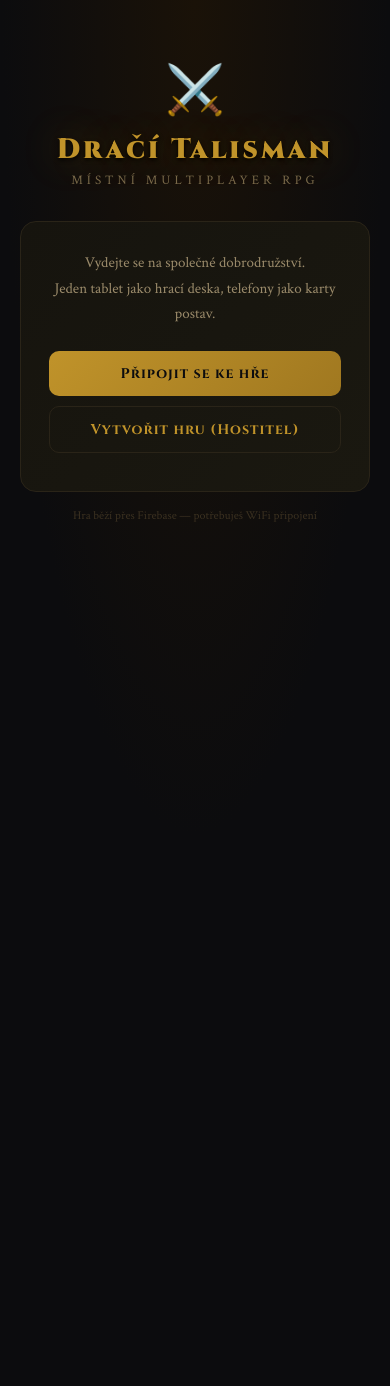
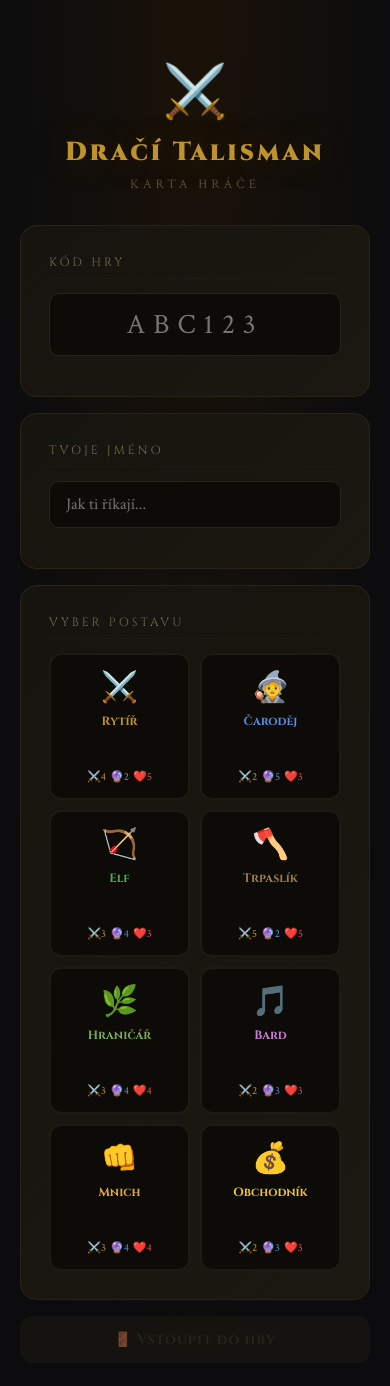
Before and after one commit to davnevim-byte/dracii-talisman, a React (Create React App) app: page / in a window 390 px wide. Shown: the top 1386 px of the page. Before the commit the page ends 844 px from the top, so only its background shows below. Built offline with nearby package versions, Linux system fonts and the light colour scheme.

Commit message:
Refactor LobbyScreen and improve character selection

```diff
--- a/src/screens/LobbyScreen.jsx
+++ b/src/screens/LobbyScreen.jsx
@@ -1,308 +1,247 @@
 // src/screens/LobbyScreen.jsx
 import { useState } from 'react';
+import { QRCodeSVG } from 'qrcode.react';
 import { CHARACTERS, FACTIONS } from '../data/characters';
 import { createGame, joinGame, generatePlayerId } from '../game/gameState';
 
+// ── Styly ─────────────────────────────────────────────────────────────────────
 const S = {
   bg: {
-    minHeight: '100vh',
-    background: 'radial-gradient(ellipse at 50% 0%, #1a1208 0%, #0c0c0e 70%)',
-    display: 'flex', flexDirection: 'column', alignItems: 'center',
-    padding: '20px', fontFamily: "'Crimson Text', Georgia, serif",
+    minHeight:'100vh',
+    background:'radial-gradient(ellipse at 50% 0%, #1a1208 0%, #0c0c0e 70%)',
+    display:'flex', flexDirection:'column', alignItems:'center',
+    padding:'20px', fontFamily:"'Crimson Text',Georgia,serif",
+  },
+  logo: {
+    marginTop:'40px', marginBottom:'8px', fontSize:'52px', textAlign:'center',
   },
   title: {
-    fontFamily: "'Cinzel', serif", fontSize: 'clamp(28px,6vw,52px)',
-    fontWeight: 900, color: '#c0932a',
-    textShadow: '0 0 40px #c0932a55, 0 2px 4px #000',
-    letterSpacing: '3px', textAlign: 'center', marginBottom: '4px',
+    fontFamily:"'Cinzel',serif", fontSize:'clamp(26px,5vw,44px)', fontWeight:900,
+    color:'#c0932a', textShadow:'0 0 40px #c0932a44', letterSpacing:'3px',
+    textAlign:'center', marginBottom:'6px',
   },
   subtitle: {
-    color: '#7a6a4a', fontSize: '13px', letterSpacing: '4px',
-    textTransform: 'uppercase', textAlign: 'center', marginBottom: '32px',
+    color:'#5a4a2a', fontSize:'13px', letterSpacing:'4px',
+    textTransform:'uppercase', textAlign:'center', marginBottom:'32px',
   },
   card: {
-    background: 'linear-gradient(135deg, #16140e 0%, #1a1810 100%)',
-    border: '1px solid #2a2418', borderRadius: '16px',
-    padding: '28px', width: '100%', maxWidth: '520px',
-    marginBottom: '16px',
+    background:'linear-gradient(135deg,#16140e,#1a1810)',
+    border:'1px solid #2a2418', borderRadius:'16px',
+    padding:'28px', width:'100%', maxWidth:'500px', marginBottom:'16px',
   },
   sectionTitle: {
-    fontFamily: "'Cinzel', serif", fontSize: '13px', letterSpacing: '3px',
-    color: '#7a6a4a', textTransform: 'uppercase', marginBottom: '16px',
-    borderBottom: '1px solid #1e1a12', paddingBottom: '8px',
+    fontFamily:"'Cinzel',serif", fontSize:'12px', letterSpacing:'3px',
+    color:'#7a6a4a', textTransform:'uppercase',
+    marginBottom:'14px', borderBottom:'1px solid #1e1a12', paddingBottom:'8px',
   },
+  btn: (variant='primary', disabled=false) => ({
+    padding:'14px 28px', borderRadius:'12px', cursor:disabled?'not-allowed':'pointer',
+    fontFamily:"'Cinzel',serif", fontWeight:700, fontSize:'14px',
+    letterSpacing:'1px', border:'none', width:'100%', marginBottom:'10px',
+    background: disabled ? '#1a1810' :
+      variant==='primary' ? 'linear-gradient(135deg,#c0932a,#a07820)' :
+      variant==='danger'  ? 'linear-gradient(135deg,#8b2020,#6b1010)' : '#141210',
+    color: disabled ? '#3a3020' : variant==='ghost' ? '#c0932a' : '#0c0c0e',
+    border: variant==='ghost' ? '1px solid #2a2418' : 'none',
+    opacity: disabled ? 0.6 : 1,
+    transition:'all 0.2s',
+  }),
   input: {
-    width: '100%', padding: '12px 16px',
-    background: '#0d0b07', border: '1px solid #2a2418', borderRadius: '10px',
-    color: '#e0d5c0', fontSize: '16px', fontFamily: "'Crimson Text', serif",
-    outline: 'none', marginBottom: '12px',
+    width:'100%', padding:'12px 16px', boxSizing:'border-box',
+    background:'#0d0b07', border:'1px solid #2a2418', borderRadius:'10px',
+    color:'#e0d5c0', fontSize:'16px', fontFamily:"'Crimson Text',serif",
+    outline:'none', marginBottom:'12px',
   },
-  btn: (variant = 'primary') => ({
-    padding: '13px 24px', borderRadius: '10px', cursor: 'pointer',
-    fontFamily: "'Cinzel', serif", fontWeight: 700, fontSize: '14px',
-    letterSpacing: '1px', border: 'none', width: '100%',
-    background: variant === 'primary'
-      ? 'linear-gradient(135deg, #c0932a, #a07820)'
-      : variant === 'ghost'
-      ? 'transparent'
-      : '#1a1810',
-    color: variant === 'primary' ? '#0c0c0e' : '#c0932a',
-    border: variant === 'ghost' ? '1px solid #2a2418' : 'none',
-    marginBottom: '10px',
-  }),
   charGrid: {
-    display: 'grid', gridTemplateColumns: 'repeat(auto-fill, minmax(110px,1fr))',
-    gap: '10px',
+    display:'grid', gridTemplateColumns:'repeat(auto-fill,minmax(130px,1fr))', gap:'10px',
   },
   charCard: (selected, color) => ({
-    background: selected ? `${color}15` : '#0d0b07',
-    border: `1px solid ${selected ? color : '#1e1a12'}`,
-    borderRadius: '12px', padding: '14px 8px', cursor: 'pointer',
-    textAlign: 'center', transition: 'all 0.2s',
-    boxShadow: selected ? `0 0 20px ${color}30` : 'none',
+    background: selected ? `${color}18` : '#0d0b07',
+    border:`2px solid ${selected ? color : '#1e1a12'}`,
+    borderRadius:'12px', padding:'14px 8px', cursor:'pointer',
+    textAlign:'center', transition:'all 0.2s',
+    boxShadow: selected ? `0 0 20px ${color}35` : 'none',
   }),
   modeBtn: (selected) => ({
-    flex: 1, padding: '14px', borderRadius: '10px', cursor: 'pointer',
-    fontFamily: "'Cinzel', serif", fontSize: '13px', fontWeight: 600,
+    flex:1, padding:'16px', borderRadius:'10px', cursor:'pointer',
+    fontFamily:"'Cinzel',serif", fontSize:'13px', fontWeight:600,
     background: selected ? '#c0932a20' : '#0d0b07',
-    border: `1px solid ${selected ? '#c0932a' : '#2a2418'}`,
+    border:`2px solid ${selected ? '#c0932a' : '#2a2418'}`,
     color: selected ? '#c0932a' : '#6a5a3a',
-    transition: 'all 0.2s', textAlign: 'center',
+    transition:'all 0.2s', textAlign:'center',
   }),
   error: {
-    background: '#3a100a', border: '1px solid #5a2018',
-    borderRadius: '8px', padding: '10px 14px', color: '#e07060',
-    fontSize: '14px', marginBottom: '12px',
+    background:'#3a100a', border:'1px solid #5a2018',
+    borderRadius:'8px', padding:'10px 14px', color:'#e07060',
+    fontSize:'14px', marginBottom:'12px',
   },
-  statRow: {
-    display: 'flex', gap: '6px', flexWrap: 'wrap',
-    justifyContent: 'center', marginTop: '8px',
+  qrWrap: {
+    background:'#fff', borderRadius:'14px', padding:'16px',
+    display:'flex', justifyContent:'center', marginBottom:'16px',
   },
-  statPill: (color) => ({
-    background: `${color}20`, border: `1px solid ${color}40`,
-    borderRadius: '20px', padding: '2px 8px', fontSize: '11px', color,
-  }),
+  codeDisplay: {
+    fontFamily:"'Cinzel',serif", fontSize:'42px', fontWeight:900,
+    color:'#c0932a', letterSpacing:'12px', textAlign:'center',
+    padding:'18px', background:'#0d0b07', borderRadius:'12px',
+    border:'1px solid #2a2418', marginBottom:'12px',
+  },
 };
 
-// ── Výběr postavy ─────────────────────────────────────────────────────────────
 function CharacterSelect({ selected, onSelect }) {
   return (
     <div>
       <div style={S.sectionTitle}>Vyber postavu</div>
       <div style={S.charGrid}>
         {CHARACTERS.map(c => (
-          <div key={c.id} style={S.charCard(selected?.id === c.id, c.color)}
+          <div key={c.id} style={S.charCard(selected?.id===c.id, c.color)}
                onClick={() => onSelect(c)}>
-            <div style={{ fontSize: '28px' }}>{c.emoji}</div>
-            <div style={{ fontFamily: "'Cinzel',serif", fontSize: '11px',
-                          color: c.color, fontWeight: 700, margin: '4px 0 2px' }}>
-              {c.name}
-            </div>
-            <div style={{ fontSize: '11px', color: '#5a4a2a', lineHeight: 1.3 }}>
-              {FACTIONS[c.faction]?.emoji} {c.faction}
-            </div>
-            <div style={S.statRow}>
-              <span style={S.statPill('#c0932a')}>⚔️{c.stats.str}</span>
-              <span style={S.statPill('#5b8dd9')}>🔮{c.stats.skill}</span>
-              <span style={S.statPill('#e05050')}>❤️{c.stats.life}</span>
+            <div style={{ fontSize:'30px' }}>{c.emoji}</div>
+            <div style={{ fontFamily:"'Cinzel',serif", fontSize:'12px',
+                          color:c.color, fontWeight:700, margin:'5px 0 3px' }}>{c.name}</div>
+            <div style={{ fontSize:'11px', color:'#5a4a2a', marginBottom:'8px', minHeight:'30px', lineHeight:1.3 }}>{c.desc}</div>
+            <div style={{ display:'flex', gap:'4px', flexWrap:'wrap', justifyContent:'center', fontSize:'11px' }}>
+              <span style={{ color:'#c0932a' }}>⚔️{c.stats.str}</span>
+              <span style={{ color:'#5b8dd9' }}>🔮{c.stats.skill}</span>
+              <span style={{ color:'#e05050' }}>❤️{c.stats.life}</span>
             </div>
           </div>
         ))}
       </div>
       {selected && (
-        <div style={{ marginTop: '16px', padding: '14px',
-                      background: '#0d0b07', borderRadius: '10px',
-                      border: `1px solid ${selected.color}30` }}>
-          <div style={{ color: selected.color, fontFamily: "'Cinzel',serif",
-                        fontSize: '14px', fontWeight: 700, marginBottom: '6px' }}>
-            {selected.emoji} {selected.name}
+        <div style={{ marginTop:'14px', padding:'14px', background:'#0d0b07',
+                      borderRadius:'10px', border:`1px solid ${selected.color}30` }}>
+          <div style={{ color:selected.color, fontFamily:"'Cinzel',serif",
+                        fontSize:'14px', fontWeight:700, marginBottom:'6px' }}>
+            {selected.emoji} {selected.name} · {FACTIONS[selected.faction]?.emoji} {selected.faction}
           </div>
-          <div style={{ fontSize: '14px', color: '#9a8a6a', lineHeight: 1.5 }}>
-            {selected.description}
-          </div>
-          <div style={{ marginTop: '10px', display: 'flex', gap: '8px', flexWrap: 'wrap' }}>
-            {selected.abilities.map(a => (
-              <span key={a.id} style={{ ...S.statPill(selected.color), fontSize: '12px', padding: '3px 10px' }}>
-                {a.type === 'active' ? '⚡' : '🔒'} {a.name}
-              </span>
-            ))}
-          </div>
+          <div style={{ fontSize:'13px', color:'#9a8a6a', lineHeight:1.6 }}>{selected.description}</div>
         </div>
       )}
     </div>
   );
 }
 
-// ── Hlavní Lobby ──────────────────────────────────────────────────────────────
-export default function LobbyScreen({ onGameJoined, isBoard }) {
-  const [view,      setView]      = useState('home');   // home|create|join
-  const [name,      setName]      = useState('');
-  const [char,      setChar]      = useState(null);
-  const [gameCode,  setGameCode]  = useState('');
-  const [mode,      setMode]      = useState('coop');   // coop|pvp
-  const [loading,   setLoading]   = useState(false);
-  const [error,     setError]     = useState('');
+// ── PC/TABLET: Vytvoření hry ──────────────────────────────────────────────────
+function CreateBoard({ onCreated }) {
+  const [mode,    setMode]    = useState('coop');
+  const [loading, setLoading] = useState(false);
+  const [gameId,  setGameId]  = useState(null);
 
-  const validate = () => {
-    if (!name.trim())  { setError('Zadej své jméno.'); return false; }
-    if (!char)         { setError('Vyber postavu.'); return false; }
-    setError('');
-    return true;
+  const handleCreate = async () => {
+    setLoading(true);
+    try {
+      const hostId = 'board_' + Math.random().toString(36).slice(2, 8);
+      const id     = await createGame(hostId, 'Hrací deska', null, mode);
+      setGameId(id);
+      onCreated({ gameId: id, playerId: hostId, isHost: true, isBoard: true });
+    } catch (e) { console.error(e); }
+    finally { setLoading(false); }
   };
 
-  const handleCreate = async () => {
-    if (!validate()) return;
-    setLoading(true);
+  return (
+    <div style={{ width:'100%', maxWidth:'500px' }}>
+      <div style={S.card}>
+        <div style={S.sectionTitle}>Herní mód</div>
+        <div style={{ display:'flex', gap:'12px', marginBottom:'8px' }}>
+          <div style={S.modeBtn(mode==='coop')} onClick={() => setMode('coop')}>
+            <div style={{ fontSize:'28px', marginBottom:'6px' }}>🤝</div>
+            <div style={{ fontWeight:700 }}>Coop</div>
+            <div style={{ fontSize:'11px', color:'#5a4a2a', marginTop:'4px' }}>Společně proti Pánu Zla</div>
+          </div>
+          <div style={S.modeBtn(mode==='pvp')} onClick={() => setMode('pvp')}>
+            <div style={{ fontSize:'28px', marginBottom:'6px' }}>⚔️</div>
+            <div style={{ fontWeight:700 }}>PvP</div>
+            <div style={{ fontSize:'11px', color:'#5a4a2a', marginTop:'4px' }}>Všichni proti všem</div>
+          </div>
+        </div>
+      </div>
+      <button style={S.btn('primary', loading)} onClick={handleCreate}>
+        {loading ? 'Vytváření hry...' : '⚔️ Vytvořit hru'}
+      </button>
+    </div>
+  );
+}
+
+// ── TELEFON: Připojení ke hře ─────────────────────────────────────────────────
+function JoinPhone({ onJoined }) {
+  const [step,    setStep]    = useState('code'); // code | character
+  const [code,    setCode]    = useState(window._autoJoinCode || '');
+  const [name,    setName]    = useState('');
+  const [char,    setChar]    = useState(null);
+  const [loading, setLoading] = useState(false);
+  const [error,   setError]   = useState('');
+
+  const handleJoin = async () => {
+    if (!name.trim()) { setError('Zadej své jméno.'); return; }
+    if (!char)        { setError('Vyber postavu.'); return; }
+    if (!code.trim()) { setError('Zadej kód hry.'); return; }
+    setLoading(true); setError('');
     try {
       const playerId = generatePlayerId();
-      const gameId   = await createGame(playerId, name.trim(), char);
-      onGameJoined({ gameId, playerId, isHost: true, character: char, playerName: name.trim() });
-    } catch (e) {
-      setError(e.message);
-    } finally {
-      setLoading(false);
-    }
+      await joinGame(code.toUpperCase().trim(), playerId, name.trim(), char);
+      onJoined({ gameId: code.toUpperCase().trim(), playerId, isHost: false, character: char, playerName: name.trim(), isBoard: false });
+    } catch (e) { setError(e.message); }
+    finally { setLoading(false); }
   };
 
-  const handleJoin = async () => {
-    if (!validate()) return;
-    if (!gameCode.trim()) { setError('Zadej kód hry.'); return; }
-    setLoading(true);
-    try {
-      const playerId = generatePlayerId();
-      await joinGame(gameCode.toUpperCase().trim(), playerId, name.trim(), char);
-      onGameJoined({ gameId: gameCode.toUpperCase().trim(), playerId, isHost: false, character: char, playerName: name.trim() });
-    } catch (e) {
-      setError(e.message);
-    } finally {
-      setLoading(false);
-    }
-  };
-
-  // ── Domovská obrazovka ────────────────────────────────────────────────────
-  if (view === 'home') return (
-    <div style={S.bg}>
-      <div style={{ marginTop: '40px', marginBottom: '8px', fontSize: '48px' }}>⚔️</div>
-      <div style={S.title}>Dračí Talisman</div>
-      <div style={S.subtitle}>Místní multiplayer RPG</div>
-
+  return (
+    <div style={{ width:'100%', maxWidth:'500px' }}>
+      {/* Kód */}
       <div style={S.card}>
-        <div style={{ color: '#9a8a6a', fontSize: '15px', lineHeight: 1.7,
-                      textAlign: 'center', marginBottom: '24px' }}>
-          Vydejte se na společné dobrodružství.<br />
-          Jeden tablet jako hrací deska, telefony jako karty postav.
-        </div>
-
-        {isBoard ? (
-          <>
-            <button style={S.btn('primary')} onClick={() => setView('create')}>
-              Vytvořit hru (Hostitel)
-            </button>
-            <button style={S.btn('ghost')} onClick={() => setView('join')}>
-              Připojit se ke hře
-            </button>
-          </>
-        ) : (
-          <>
-            <button style={S.btn('primary')} onClick={() => setView('join')}>
-              Připojit se ke hře
-            </button>
-            <button style={S.btn('ghost')} onClick={() => setView('create')}>
-              Vytvořit hru (Hostitel)
-            </button>
-          </>
-        )}
+        <div style={S.sectionTitle}>Kód hry</div>
+        <input style={{ ...S.input, fontSize:'28px', textAlign:'center',
+                        textTransform:'uppercase', letterSpacing:'8px' }}
+               placeholder="ABC123" value={code}
+               onChange={e => setCode(e.target.value.toUpperCase().slice(0,6))} />
       </div>
 
-      <div style={{ color: '#3a3020', fontSize: '12px', textAlign: 'center' }}>
-        Hra běží přes Firebase — potřebuješ WiFi připojení
-      </div>
-    </div>
-  );
-
-  // ── Vytvoření hry ─────────────────────────────────────────────────────────
-  if (view === 'create') return (
-    <div style={S.bg}>
-      <div style={{ ...S.title, fontSize: 'clamp(20px,4vw,32px)', marginTop: '24px' }}>
-        Vytvořit hru
-      </div>
-      <div style={S.subtitle}>Hostitel hry</div>
-
+      {/* Jméno */}
       <div style={S.card}>
         <div style={S.sectionTitle}>Tvoje jméno</div>
         <input style={S.input} placeholder="Jak ti říkají..."
                value={name} onChange={e => setName(e.target.value)} />
       </div>
 
-      <div style={{ ...S.card, maxWidth: '520px', width: '100%' }}>
+      {/* Postava */}
+      <div style={S.card}>
         <CharacterSelect selected={char} onSelect={setChar} />
       </div>
 
-      <div style={S.card}>
-        <div style={S.sectionTitle}>Herní mód</div>
-        <div style={{ display: 'flex', gap: '10px' }}>
-          <div style={S.modeBtn(mode === 'coop')} onClick={() => setMode('coop')}>
-            <div style={{ fontSize: '22px', marginBottom: '4px' }}>🤝</div>
-            <div>Coop</div>
-            <div style={{ fontSize: '11px', color: '#5a4a2a', marginTop: '4px' }}>
-              Společný cíl
-            </div>
-          </div>
-          <div style={S.modeBtn(mode === 'pvp')} onClick={() => setMode('pvp')}>
-            <div style={{ fontSize: '22px', marginBottom: '4px' }}>⚔️</div>
-            <div>PvP</div>
-            <div style={{ fontSize: '11px', color: '#5a4a2a', marginTop: '4px' }}>
-              Všichni proti všem
-            </div>
-          </div>
-        </div>
-      </div>
-
-      <div style={{ width: '100%', maxWidth: '520px' }}>
-        {error && <div style={S.error}>{error}</div>}
-        <button style={S.btn('primary')} onClick={handleCreate} disabled={loading}>
-          {loading ? 'Vytváření...' : '⚔️ Vytvořit hru'}
-        </button>
-        <button style={S.btn('ghost')} onClick={() => setView('home')}>
-          ← Zpět
-        </button>
-      </div>
-    </div>
-  );
-
-  // ── Připojení ke hře ──────────────────────────────────────────────────────
-  if (view === 'join') return (
-    <div style={S.bg}>
-      <div style={{ ...S.title, fontSize: 'clamp(20px,4vw,32px)', marginTop: '24px' }}>
-        Připojit se
-      </div>
-      <div style={S.subtitle}>Zadej kód nebo naskenuj QR</div>
-
-      <div style={S.card}>
-        <div style={S.sectionTitle}>Kód hry</div>
-        <input style={{ ...S.input, fontSize: '24px', textAlign: 'center',
-                        textTransform: 'uppercase', letterSpacing: '6px' }}
-               placeholder="ABC123"
-               value={gameCode}
-               onChange={e => setGameCode(e.target.value.toUpperCase().slice(0, 6))} />
-        <div style={S.sectionTitle}>Tvoje jméno</div>
-        <input style={S.input} placeholder="Jak ti říkají..."
-               value={name} onChange={e => setName(e.target.value)} />
-      </div>
-
-      <div style={{ ...S.card, maxWidth: '520px', width: '100%' }}>
-        <CharacterSelect selected={char} onSelect={setChar} />
-      </div>
-
-      <div style={{ width: '100%', maxWidth: '520px' }}>
-        {error && <div style={S.error}>{error}</div>}
-        <button style={S.btn('primary')} onClick={handleJoin} disabled={loading}>
-          {loading ? 'Připojování...' : '🚪 Vstoupit do hry'}
-        </button>
-        <button style={S.btn('ghost')} onClick={() => setView('home')}>
-          ← Zpět
-        </button>
-      </div>
+      {error && <div style={S.error}>{error}</div>}
+      <button style={S.btn('primary', loading || !code || !name || !char)} onClick={handleJoin}>
+        {loading ? 'Připojování...' : '🚪 Vstoupit do hry'}
+      </button>
     </div>
   );
 }
+
+// ── HLAVNÍ LOBBY ──────────────────────────────────────────────────────────────
+export default function LobbyScreen({ onGameJoined, isBoard }) {
+  return (
+    <div style={S.bg}>
+      <div style={S.logo}>{isBoard ? '🗺️' : '⚔️'}</div>
+      <div style={S.title}>Dračí Talisman</div>
+      <div style={S.subtitle}>{isBoard ? 'Hrací deska' : 'Karta hráče'}</div>
+
+      {isBoard ? (
+        // PC/TABLET — jen vytvoření hry
+        <div style={{ width:'100%', maxWidth:'500px', textAlign:'center' }}>
+          <div style={{ ...S.card, textAlign:'left' }}>
+            <div style={{ color:'#9a8a6a', fontSize:'15px', lineHeight:1.7, marginBottom:'16px' }}>
+              Tato obrazovka je <strong style={{ color:'#c0932a' }}>hrací deska</strong>.<br />
+              Hráči se připojí přes QR kód na svých telefonech.
+            </div>
+            <div style={{ display:'flex', gap:'12px', fontSize:'13px', color:'#5a4a2a' }}>
+              <span>📱 Telefon = karta hráče</span>
+              <span>🗺️ Tablet/PC = mapa</span>
+            </div>
+          </div>
+          <CreateBoard onCreated={onGameJoined} />
+        </div>
+      ) : (
+        // TELEFON — připojení + výběr postavy
+        <JoinPhone onJoined={onGameJoined} />
+      )}
+    </div>
+  );
+}
```
